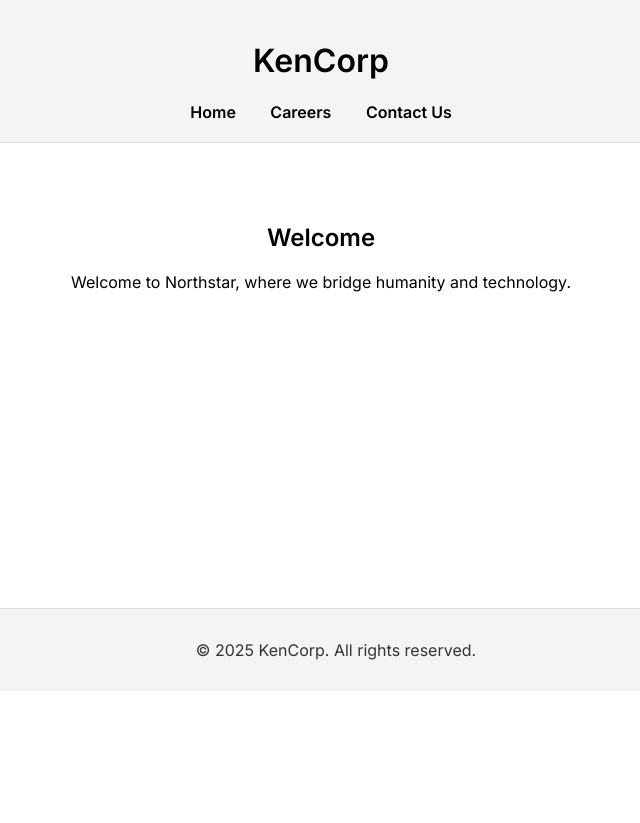
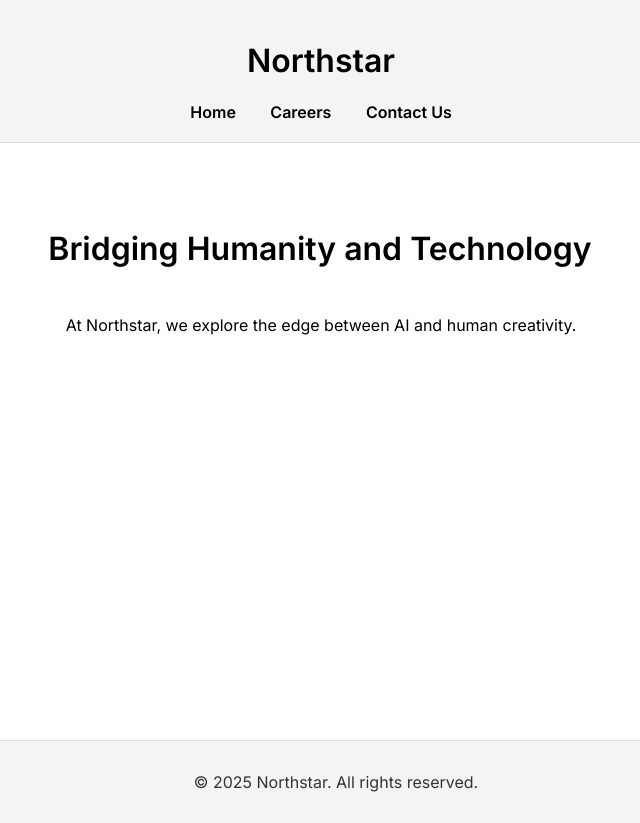
Before and after one commit to MoejoMan/Kens-Website, a Flask app: page / in a window 1280 px wide. Shown: the whole page, without its empty margins (319-959 px from the left). Before the commit the page ends 660 px from the top, so only its background shows below. Run offline with Flask 3, Linux system fonts and the light colour scheme.

Commit message:
added changes to the whole website for refinement

```diff
--- a/static/css/style.css
+++ b/static/css/style.css
@@ -40,6 +40,37 @@ main {
   color: #000000;
 }
 
+.fade-in {
+  opacity: 0;
+  transform: translateY(30px);
+  transition: opacity 0.8s ease, transform 0.8s ease;
+}
+
+.fade-in.visible {
+  opacity: 1;
+  transform: translateY(0);
+}
+
+.typewriter {
+  display: inline-block;
+  overflow: hidden;
+  white-space: nowrap;
+  border-right: 2px solid #000;
+  font-weight: 600;
+  font-size: 2rem;
+  animation: typing 3s steps(30, end), blink 0.75s step-end infinite;
+}
+
+@keyframes typing {
+  from { width: 0 }
+  to { width: 100% }
+}
+
+@keyframes blink {
+  50% { border-color: transparent }
+}
+
+
 footer {
   background: #f4f4f4;
   text-align: center;
--- /dev/null
+++ b/static/js/script.js
@@ -0,0 +1,6 @@
+const observer = new IntersectionObserver(entries => {
+  entries.forEach(entry => {
+    if (entry.isIntersecting) entry.target.classList.add('visible');
+  });
+});
+document.querySelectorAll('.fade-in').forEach(el => observer.observe(el));
--- a/templates/base.html
+++ b/templates/base.html
@@ -8,7 +8,7 @@
 </head>
 <body>
   <header>
-    <h1>KenCorp</h1>
+    <h1>Northstar</h1>
     <nav>
       <ul>
         <li><a href="/">Home</a></li>
@@ -23,7 +23,7 @@
   </main>
 
   <footer>
-    <p>&copy; 2025 KenCorp. All rights reserved.</p>
+    <p>&copy; 2025 Northstar. All rights reserved.</p>
   </footer>
 </body>
 </html>
--- a/templates/careers.html
+++ b/templates/careers.html
@@ -1,5 +1,5 @@
 {% extends 'base.html' %}
-{% block title %}Careers | KenCorp{% endblock %}
+{% block title %}Careers | Northstar{% endblock %}
 {% block content %}
 <section>
   <h2>Careers</h2>
--- a/templates/contact.html
+++ b/templates/contact.html
@@ -1,5 +1,5 @@
 {% extends 'base.html' %}
-{% block title %}Contact Us | KenCorp{% endblock %}
+{% block title %}Contact Us | Northstar{% endblock %}
 {% block content %}
 <section>
   <h2>Contact Us</h2>
--- a/templates/home.html
+++ b/templates/home.html
@@ -1,8 +1,13 @@
 {% extends 'base.html' %}
-{% block title %}Home | KenCorp{% endblock %}
+{% block title %}Home | Northstar{% endblock %}
 {% block content %}
-<section>
-  <h2>Welcome</h2>
-  <p>Welcome to Northstar, where we bridge humanity and technology.</p>
+<section class="hero">
+  <h1 class="typewriter">Bridging Humanity and Technology</h1>
+  <p>At Northstar, we explore the edge between AI and human creativity.</p>
+</section>
+
+<section class="fade-in">
+  <h2>Our Vision</h2>
+  <p>We build adaptive intelligence for a more intuitive world.</p>
 </section>
 {% endblock %}
```
